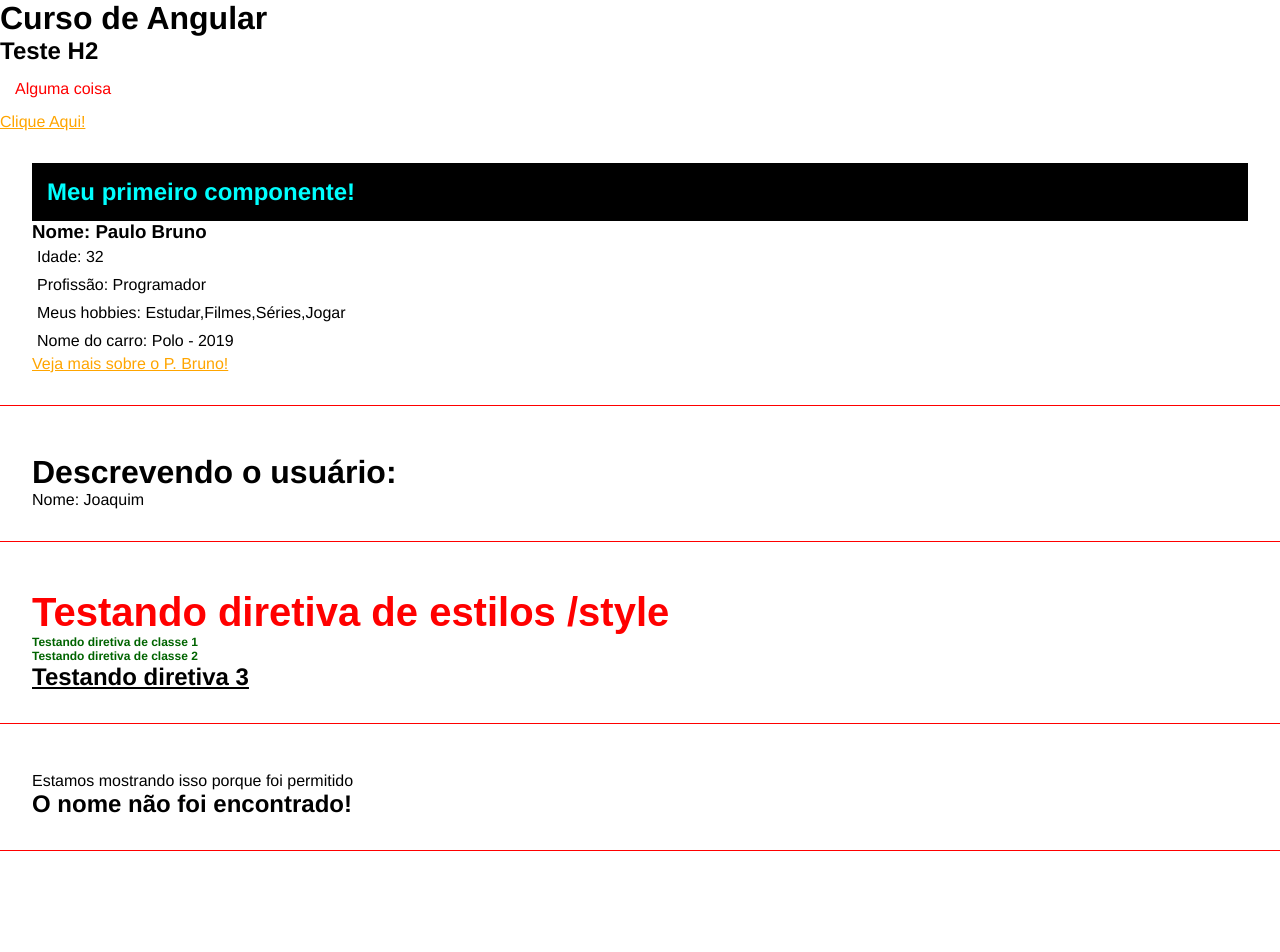
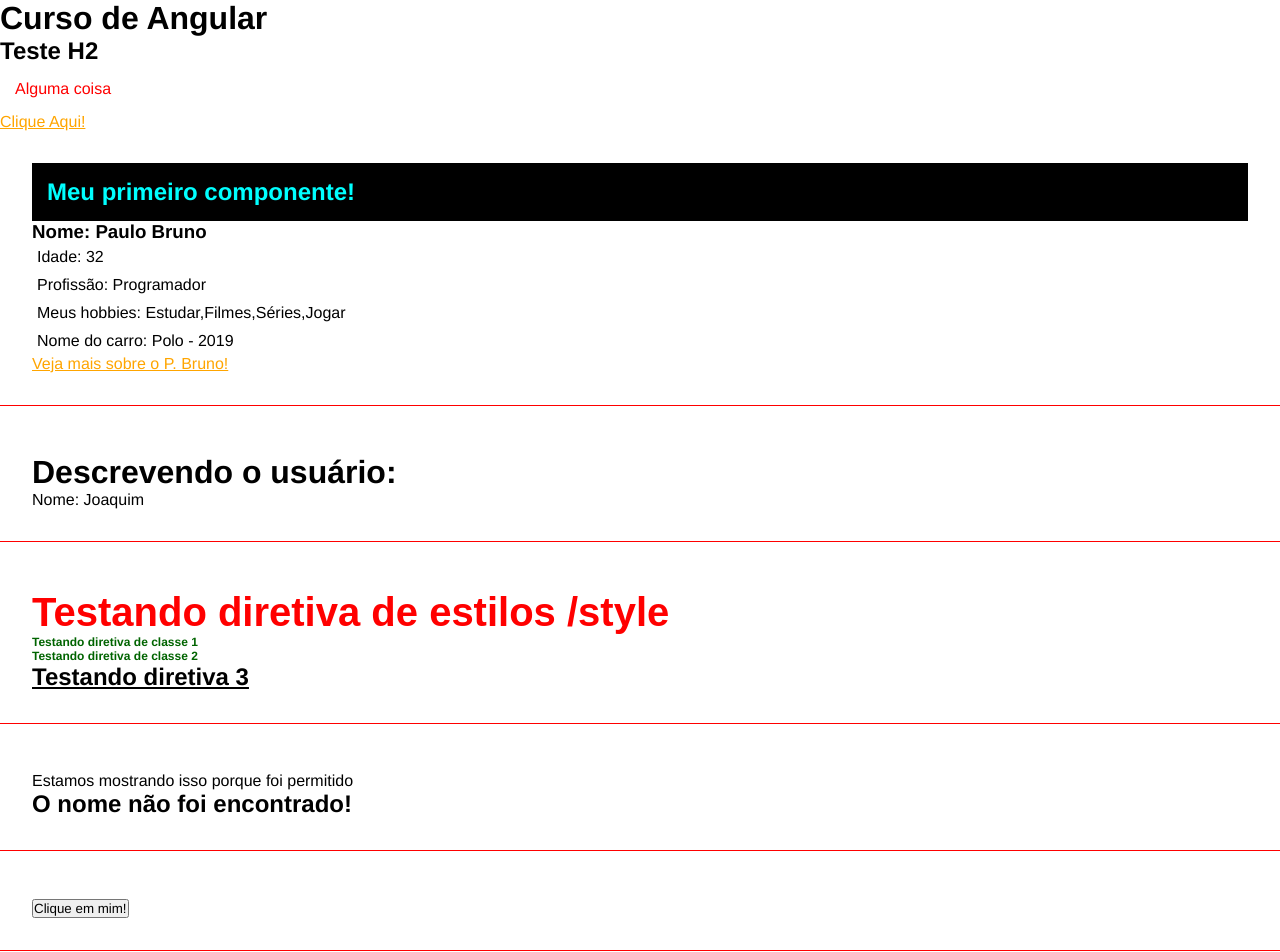
Before and after one commit to PBPaschoal/Angular, an Angular app in the folder Primeiro Projeto/curso-angular/: page / in a window 1280 px wide. Shown: the top 952 px of the page. Built offline with nearby package versions, Linux system fonts and the light colour scheme.

Commit message:
Eventos no Angular

```diff
--- a/Primeiro Projeto/curso-angular/src/app/app.component.html
+++ b/Primeiro Projeto/curso-angular/src/app/app.component.html
@@ -8,3 +8,4 @@
 <app-parent-data [name]="userName"></app-parent-data>
 <app-directives></app-directives>
 <app-if-render></app-if-render>
+<app-eventos></app-eventos>
--- a/Primeiro Projeto/curso-angular/src/app/app.module.ts
+++ b/Primeiro Projeto/curso-angular/src/app/app.module.ts
@@ -7,6 +7,7 @@
 import { ParentDataComponent } from './components/parent-data/parent-data.component';
 import { DirectivesComponent } from './components/directives/directives.component';
 import { IfRenderComponent } from './components/if-render/if-render.component';
+import { EventosComponent } from './components/eventos/eventos.component';
 
 @NgModule({
   declarations: [
@@ -14,7 +15,8 @@
     FirstComponentComponent,
     ParentDataComponent,
     DirectivesComponent,
-    IfRenderComponent
+    IfRenderComponent,
+    EventosComponent
   ],
   imports: [
     BrowserModule,
--- /dev/null
+++ b/Primeiro Projeto/curso-angular/src/app/components/eventos/eventos.component.html
@@ -0,0 +1,4 @@
+<div class="class">
+    <p *ngIf="show">Exibindo mensagem!</p>
+    <button (click)="showMessage()">Clique em mim!</button>
+</div>
--- /dev/null
+++ b/Primeiro Projeto/curso-angular/src/app/components/eventos/eventos.component.ts
@@ -0,0 +1,13 @@
+import { Component } from '@angular/core';
+
+@Component({
+  selector: 'app-eventos',
+  templateUrl: './eventos.component.html',
+  styleUrl: './eventos.component.css'
+})
+export class EventosComponent {
+  show: boolean = false;
+  showMessage(): void {
+    this.show = true;
+  }
+}
```
Also changed, not shown: Primeiro Projeto/curso-angular/src/app/components/eventos/eventos.component.css (added), 1 other file (tests, documents, lock files or other folders).
